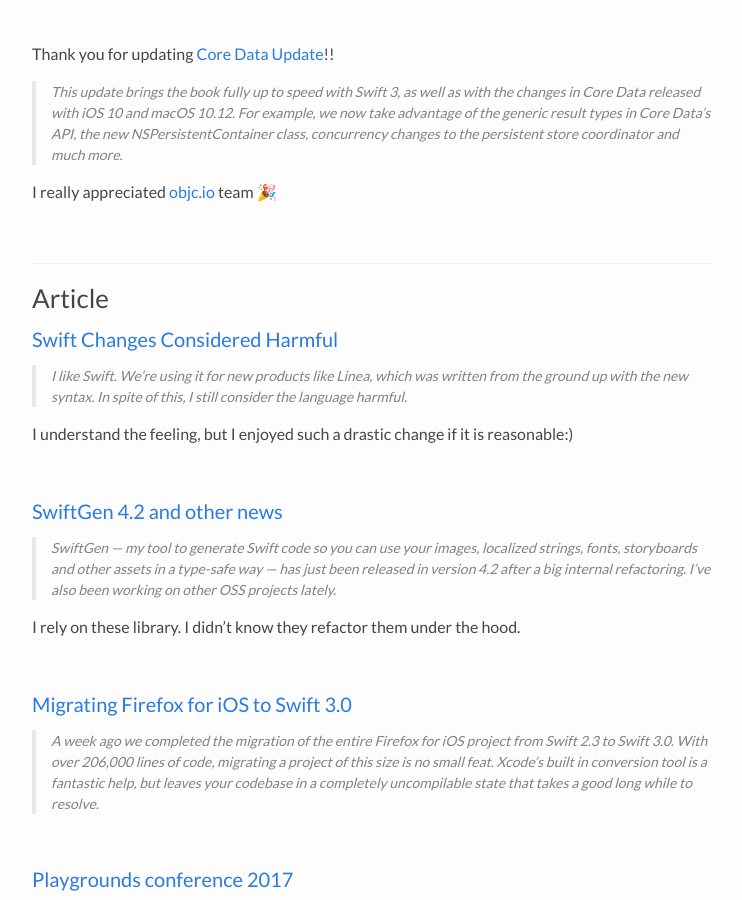
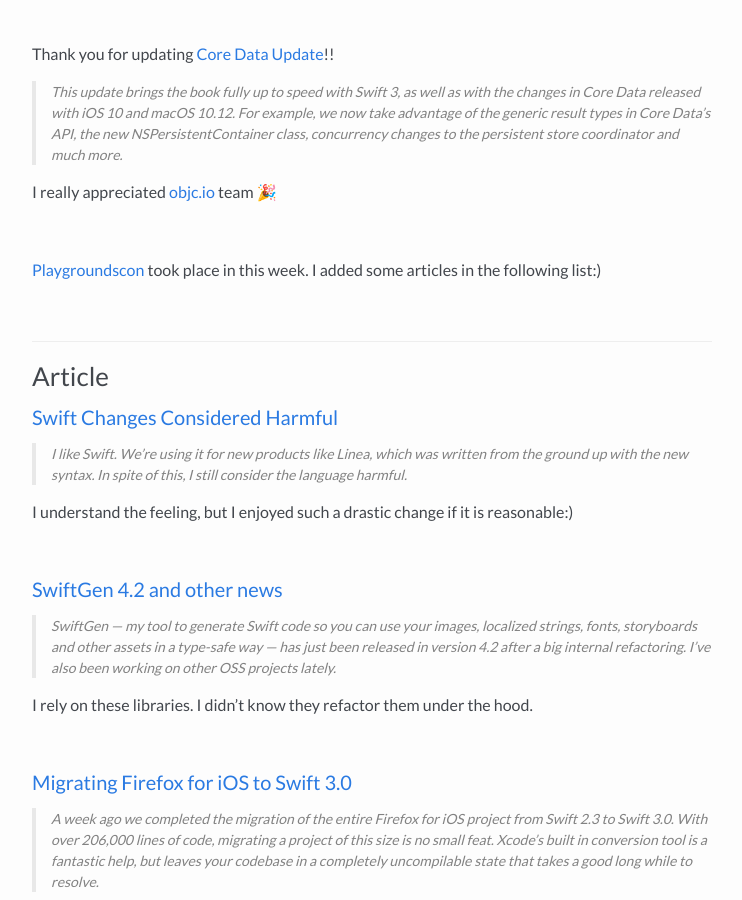
Before and after one commit to pixyzehn/pixyzehn.com, a Jekyll site: the page built from _posts/2017-02-25-swifty-week-14.md, in a window 1280 px wide and 900 px high, scrolled down 368 px. Shown: the whole window, without its empty margins (268-1010 px from the left). Built offline with Jekyll 4.4.1, drawn with Linux system fonts in a browser that asks for light colours; emoji names are drawn with the system emoji font; comment, search, counter and statistics services are not loaded; some of the changed text lies outside the part shown.

Commit message:
Modify sentence

```diff
--- a/_posts/2017-02-25-swifty-week-14.md
+++ b/_posts/2017-02-25-swifty-week-14.md
@@ -21,6 +21,10 @@ I really appreciated [objc.io](https://www.objc.io/) team :tada:
 
 <br>
 
+[Playgroundscon](http://www.playgroundscon.com/) took place in this week. I added some articles in the following list:)
+
+<br>
+
 ---
 
 ### Article
@@ -37,7 +41,7 @@ I understand the feeling, but I enjoyed such a drastic change if it is reasonabl
 
 > SwiftGen — my tool to generate Swift code so you can use your images, localized strings, fonts, storyboards and other assets in a type-safe way — has just been released in version 4.2 after a big internal refactoring. I’ve also been working on other OSS projects lately.
 
-I rely on these library. I didn't know they refactor them under the hood.
+I rely on these libraries. I didn't know they refactor them under the hood.
 
 <br>
 
@@ -100,12 +104,6 @@ Rank 3 is [shu223/iOS-10-Sampler](https://github.com/shu223/iOS-10-Sampler).
 #### [Swift JSON Tutorial: Working with JSON](https://www.raywenderlich.com/150322/swift-json-tutorial-2)
 
 > Updated for Xcode 8.2 and Swift 3 on 1-15-2017 by Luke Parham. The original tutorial was written by Attila Hegedüs.
-
-<br>
-
-#### [Learning Swift as Objective-C programmer — Basics](https://medium.com/@yusukek/swift-for-objective-c-programmers-part-1-d625d33a2c2a#.g80nn2s0h)
-
-> My personal note for catching up with the evolution of Swift from Objective-C part 1
 
 <br>
 
```
